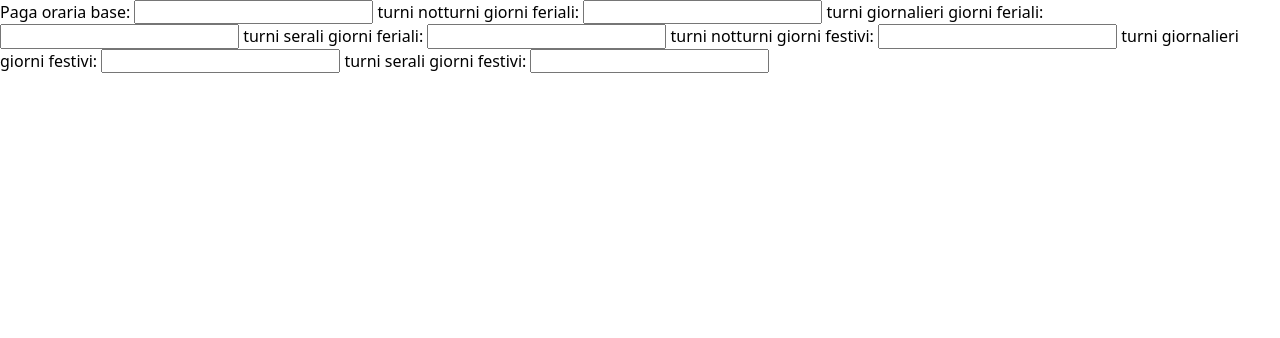
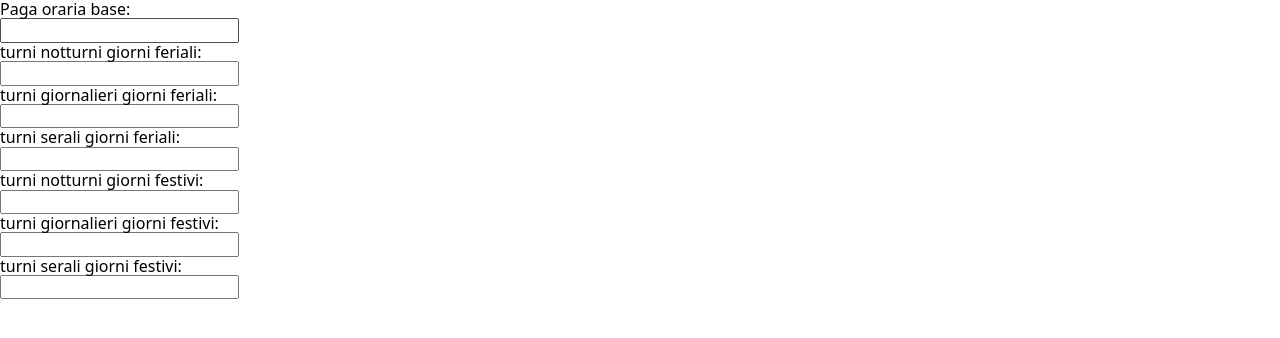
Before and after one commit to dmvoytyuk/calcStip, a plain HTML site: page index.html in a window 1280 px wide. Drawn offline with nearby package versions, Linux system fonts and the light colour scheme.

Commit message:
input display block

```diff
--- a/css/styles.css
+++ b/css/styles.css
@@ -20,3 +20,7 @@ ol {
 address {
   font-style: normal;
 }
+
+input {
+    display: block;
+}
```
